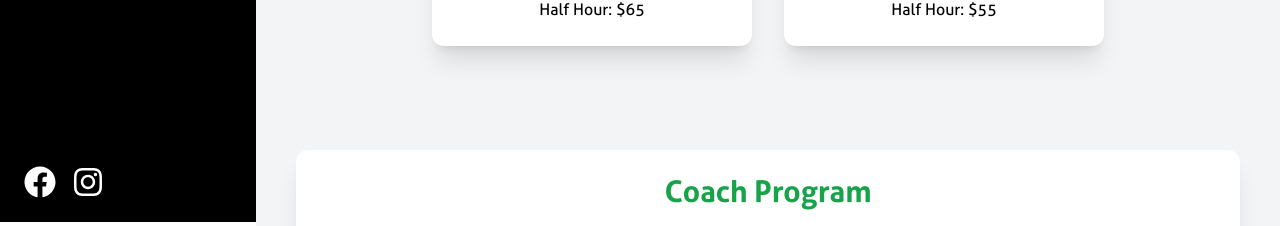
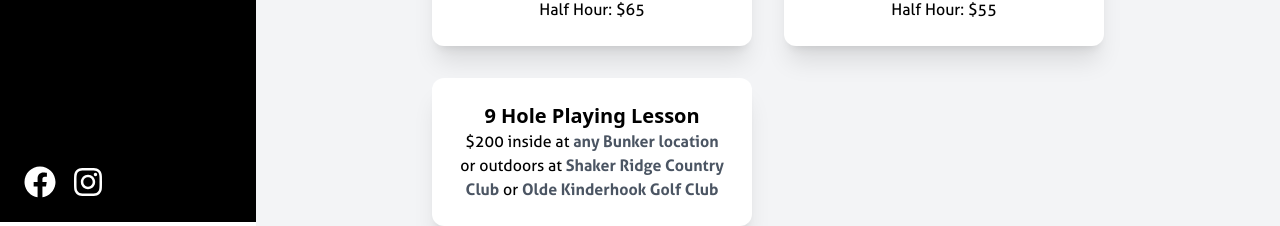
Before and after one commit to HuSoftSolutions/thebunker-lessons, a Next.js app: page /lessons in a window 1280 px wide. Shown: the part 578-804 px from the top of the page. Built offline with nearby package versions, Linux system fonts and the light colour scheme.

Commit message:
feat: added 9 hole lesson package

```diff
--- a/app/(main)/lessons/page.tsx
+++ b/app/(main)/lessons/page.tsx
@@ -155,6 +155,11 @@
             <h3 className="text-xl font-semibold">Junior Individual</h3>
             <p>One Hour: $100</p>
             <p>Half Hour: $55</p>
+          </div>
+					<div className="bg-white p-6 shadow-xl rounded-xl hover-grow">
+            <h3 className="text-xl font-semibold">9 Hole Playing Lesson</h3>
+            <p>$200 inside at <span className="text-gray-600 font-bold">any Bunker location</span> or outdoors at <span className="text-gray-600 font-bold">Shaker Ridge Country Club</span> or <span className="text-gray-600 font-bold">Olde Kinderhook Golf Club</span></p>
+
           </div>
         </div>
       </section>
```
